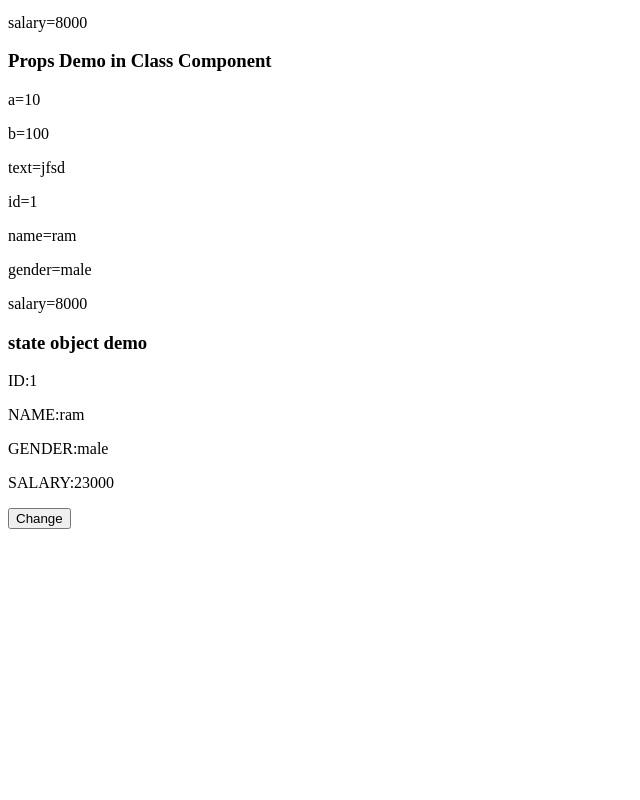
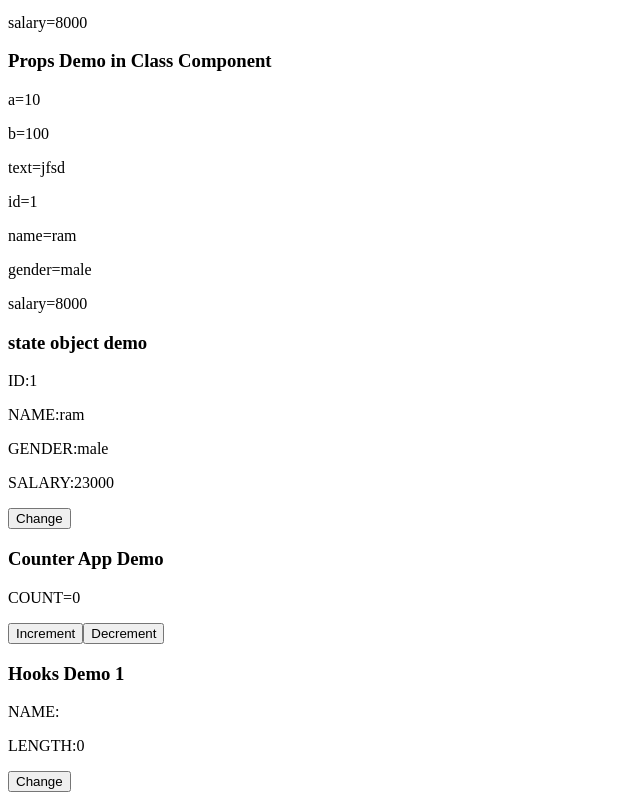
Before and after one commit to sathyavani28/demoreactapp2026, a React (Vite) app: page / in a window 1280 px wide. Shown: the part 948-1748 px from the top of the page, without its empty margins (0-640 px from the left). Before the commit the page ends 1485 px from the top, so only its background shows below. Built offline with nearby package versions, Linux system fonts and the light colour scheme.

Commit message:
hooks updated

```diff
--- a/src/App.jsx
+++ b/src/App.jsx
@@ -10,6 +10,8 @@ import Demo3 from "./pages/Demo3"
 import Demo4 from "./pages/Demo4"
 import Demo5 from "./pages/Demo5"
 import Demo6 from "./pages/Demo6"
+import Demo7 from "./pages/Demo7"
+import Demo8 from "./pages/Demo8"
 
 function App() {
 
@@ -35,6 +37,10 @@ function App() {
 
         <Demo6/>
 
+        <Demo7/>
+
+        <Demo8/>
+
     </div>
   )
 }
--- /dev/null
+++ b/src/pages/Demo7.jsx
@@ -0,0 +1,32 @@
+import React, { Component } from 'react'
+
+export default class Demo7 extends Component
+{
+   constructor()
+   {
+       super()
+       this.state = {count:0} // we have only property which is count
+   }
+
+   increment = () => {
+        this.setState({count:this.state.count+1})
+   }
+
+   decrement = () => {
+      this.setState({count:this.state.count-1})
+   }
+
+  render() {
+    return (
+      <div>
+             <h3>Counter App Demo</h3>
+             <p>COUNT={this.state.count}</p>
+
+             <button onClick={this.increment}>Increment</button>
+             <button onClick={this.decrement}>Decrement</button>
+
+
+      </div>
+    )
+  }
+}
--- /dev/null
+++ b/src/pages/Demo8.jsx
@@ -0,0 +1,26 @@
+import React, { useState } from 'react'
+
+export default function Demo8() {
+
+    const [name,setName] = useState("") // null is initial value
+
+    // here name is state variable
+    // setName is a function to modify name variable
+    // null is initial value of name.
+
+    function change() {
+              // alert("button is clicked")
+              setName("fullstack") // "demo" will be assigned to name variable using setName() function
+    }
+
+
+  return (
+    <div>
+          <h3>Hooks Demo 1</h3>
+          <p>NAME:{name}</p>
+          <p>LENGTH:{name.length}</p>
+
+          <button onClick={change}>Change</button>
+    </div>
+  )
+}
```
